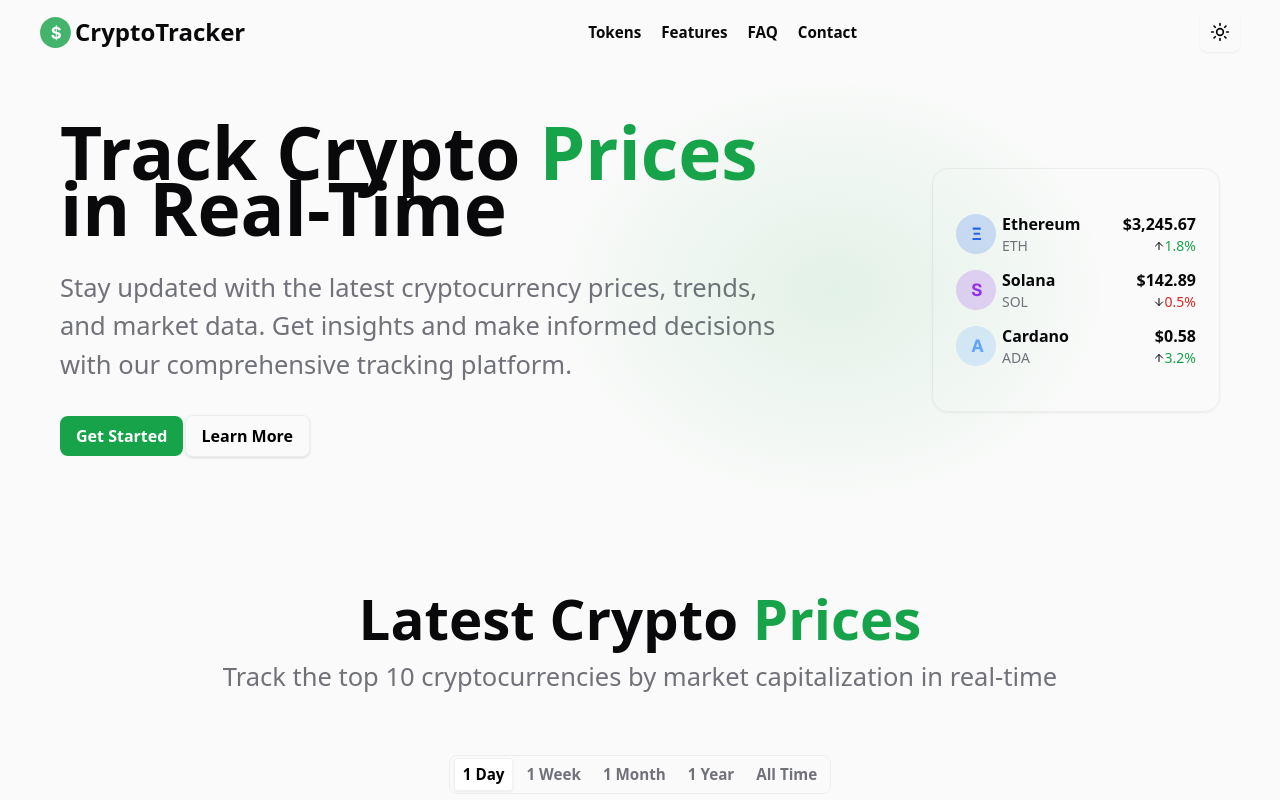
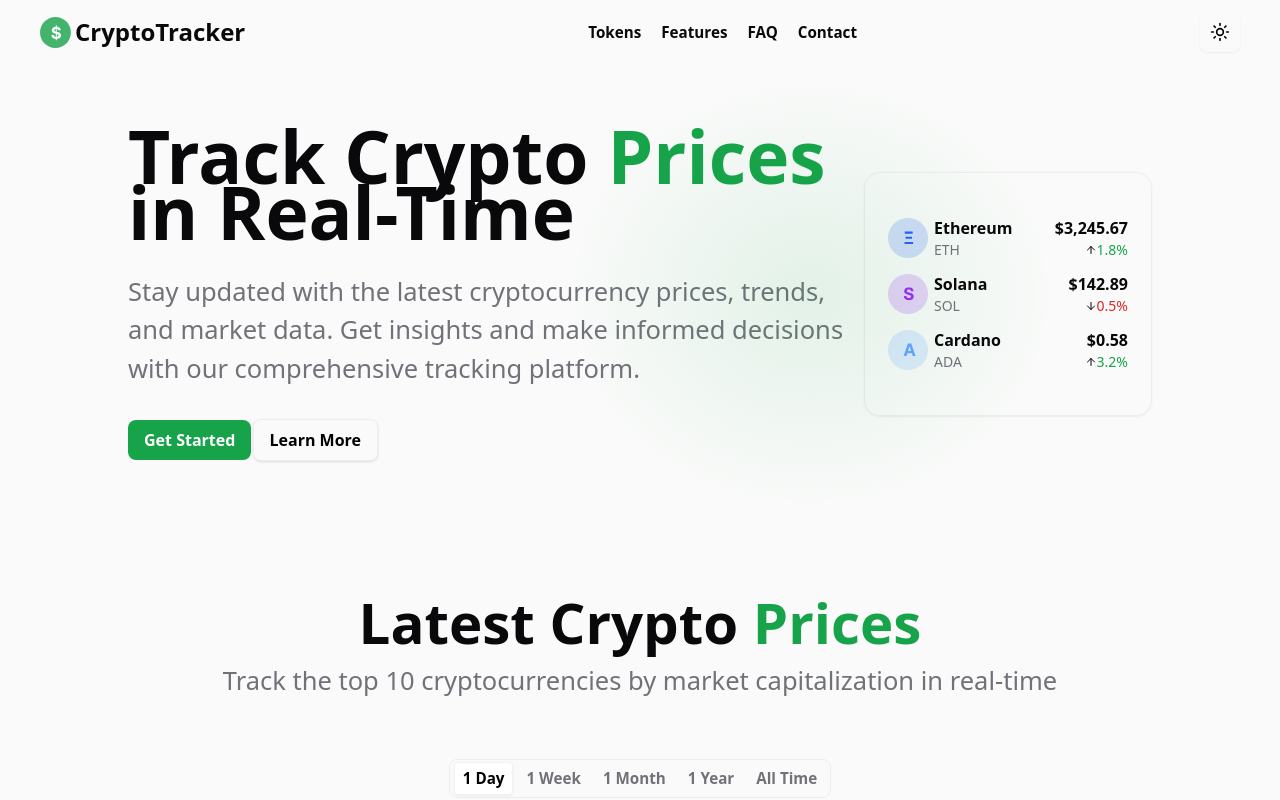
Before and after one commit to MohammadPolaei/cryptotracker, a Next.js app: page / in a window 1280 px wide. Shown: the top 800 px of the page. Built offline with nearby package versions, Linux system fonts and the light colour scheme.

Commit message:
fix : header position is set to "fixed"

```diff
--- a/src/app/layout.tsx
+++ b/src/app/layout.tsx
@@ -29,10 +29,10 @@ export default function RootLayout({
 			lang="en"
 			className={`${geistSans.variable} ${geistMono.variable} h-full antialiased`}
 		>
-			<body className="min-h-full flex flex-col justify-start items-center bg-(--bg-color)">
+			<body className="min-h-full flex flex-col justify-start items-center bg-(--bg-color) relative">
 				<Header />
 				<main className="w-full">
-					<div className="mx-auto max-w-7xl px-3 tablet:p-8 tablet:py-15 desktop:p-15">
+					<div className="mx-auto max-w-7xl py-16 px-3 tablet:px-25 tablet:py-32 desktop:px-32 desktop:py-32">
 						{children}
 					</div>
 				</main>
--- a/src/layout/header/header.tsx
+++ b/src/layout/header/header.tsx
@@ -27,7 +27,7 @@ export default function Header() {
 	};
 
 	return (
-		<div className="w-full h-16 px-2 tablet:px-10 flex justify-between items-center relative">
+		<div className="w-full bg-(--bg-color) h-16 px-2 tablet:px-10 flex justify-between items-center fixed inset-0 z-200">
 			<div className="flex items-center justify-center gap-1">
 				<img src={cryptoTrackerIcon.src} alt="Icon" />
 				<span className="font-bold text-xl tablet:text-2xl">CryptoTracker</span>
```
